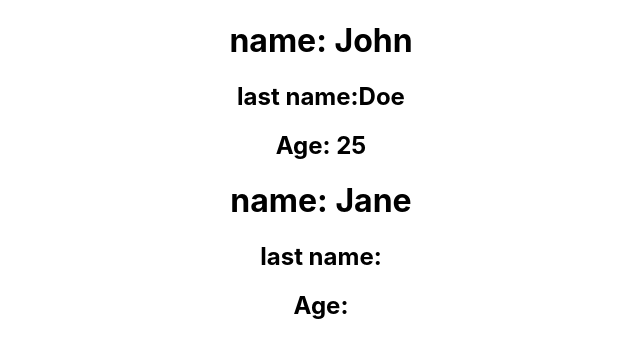
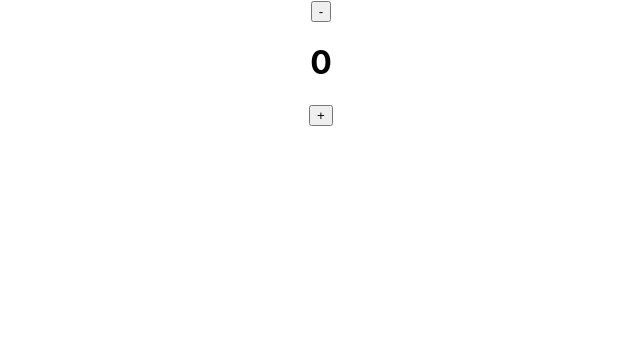
Before and after one commit to RethabileMatela/REACT-APP, a React (Create React App) app in the folder my-app/: page / in a window 1280 px wide. Shown: the top 358 px of the page, without its empty margins (319-959 px from the left). Built offline with nearby package versions, Linux system fonts and the light colour scheme.

Commit message:
useState Hook

```diff
--- a/my-app/src/App.js
+++ b/my-app/src/App.js
@@ -1,22 +1,16 @@
+import { useState } from "react";
 import './App.css';
 
-const Person = (props) => {
-return(
-  <>
-  <h1>name: {props.name}</h1>
-  <h2>last name:{props.lastName}</h2>
-  <h2>Age: {props.age}</h2>
-  </>
-)
-}
+
 
 const App = () => {
+  const[counter, setCounter]= useState(0);
+
   return (
     <div className="App">
-  <>
-  <Person name={'John'} lastName={'Doe'} age={'25'}/>
-  <Person name="Jane" />
-  </>
+<button onClick = {() => setCounter((prevCount => prevCount-1))}>-</button>
+<h1>{ counter }</h1>
+<button  onClick = {() => setCounter((prevCount => prevCount+1))} >+</button>
     </div>
   );
 }
```
